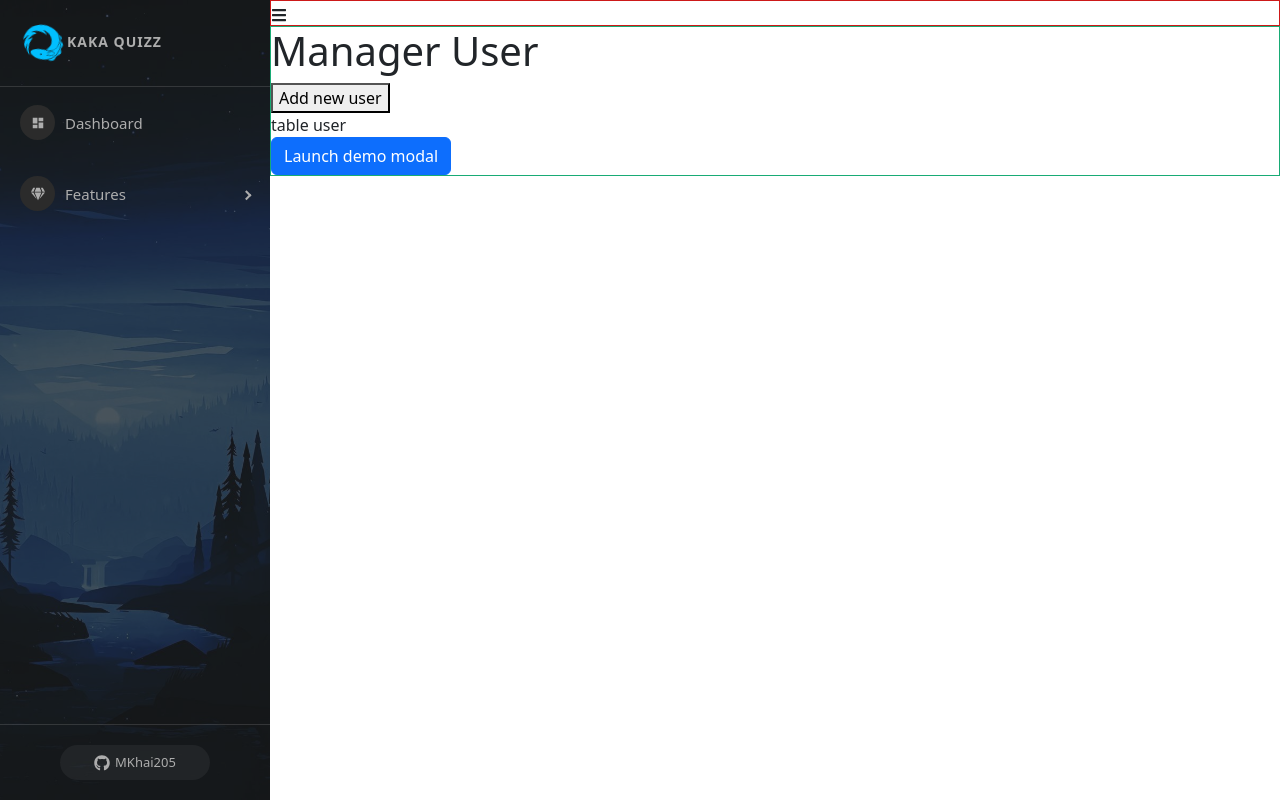
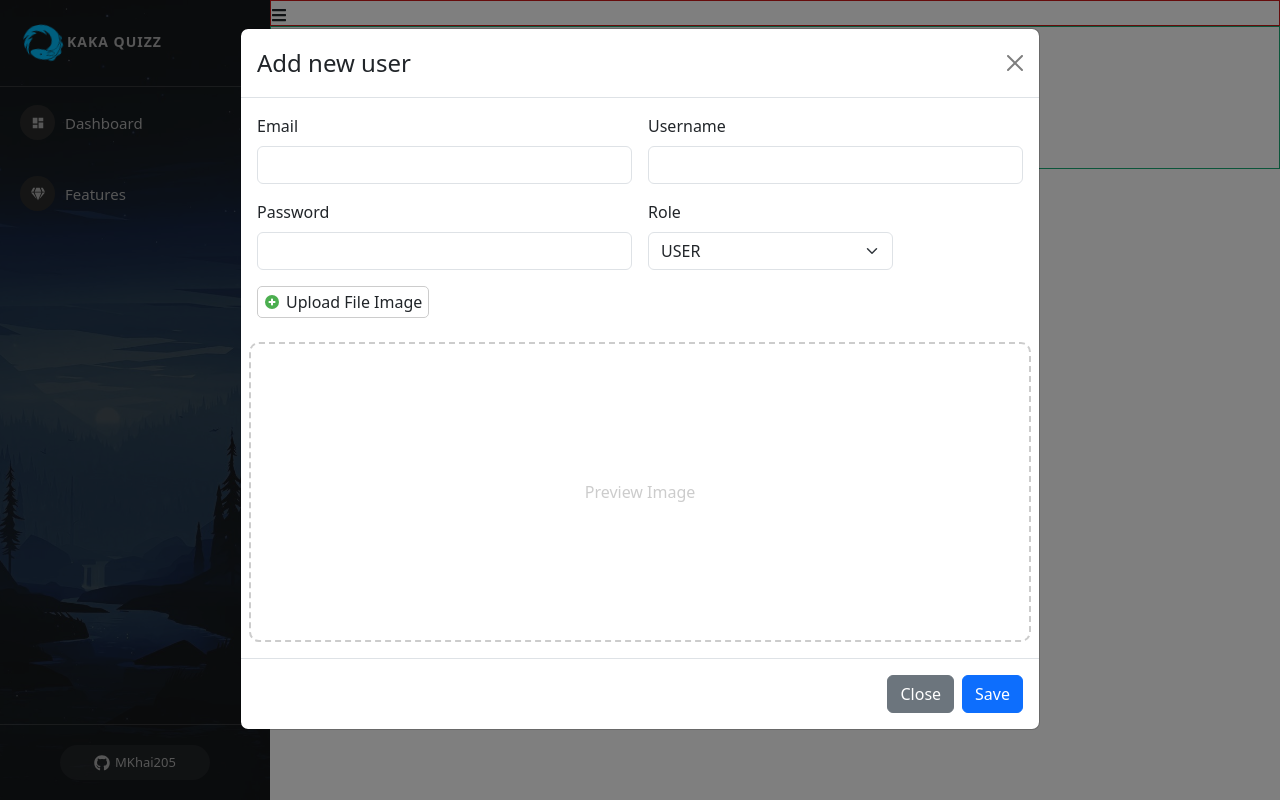
Before and after one commit to Mkhai205/react-hook, a React (Create React App) app: page /admins/manage-user in a window 1280 px wide. Both pictures are taken after a click on the button "Add new user". Built offline with nearby package versions, Linux system fonts and the light colour scheme.

Commit message:
api post form

```diff
--- a/src/components/Admin/Content/ManageUser.js
+++ b/src/components/Admin/Content/ManageUser.js
@@ -1,20 +1,28 @@
 import ModalCreateUser from './ModalCreateUser';
 import './ManageUser.scss';
+import { FcPlus } from 'react-icons/fc';
+const { useState } = require("react");
 
 const ManageUser = (props) => {
+
+    const [showModalCreateUser, setShowModalCreateUser] = useState(false);
+
     return (
         <div className="manager-user-container">
             <div className="manager-user-header">
-                <h1>Manager User</h1>
+                <h1 className='title'>Manager User</h1>
             </div>
             <div className="manager-user-main">
-                <div>
-                    <button>Add new user</button>
+                <div className='btn-create-user'>
+                    <button className='btn btn-primary' onClick={() => setShowModalCreateUser(!showModalCreateUser)}><FcPlus /> Add new user</button>
                 </div>
-                <div>
+                <div className='table-users-container'>
                     table user
                 </div>
-                <ModalCreateUser />
+                <ModalCreateUser
+                show={showModalCreateUser}
+                setShow={setShowModalCreateUser}
+                />
             </div>
         </div>
     );
--- a/src/components/Admin/Content/ManageUser.scss
+++ b/src/components/Admin/Content/ManageUser.scss
@@ -1,6 +1,17 @@
 .manager-user-container {
+    padding: 10px 20px;
     .manager-user-header {
-        .manager-user-main {
+        .title {
+            font-size: 24px;
+            font-weight: 600;
+            margin-bottom: 20px;
+            color: #333;
+        }
+    }
+
+    .manager-user-main {
+        .btn-create-user {
+            margin: 10px 0;
         }
     }
 }
@@ -37,5 +48,4 @@
             transform: scale(1.05);
         }
     }
-
 }
--- a/src/components/Admin/Content/ModalCreateUser.js
+++ b/src/components/Admin/Content/ModalCreateUser.js
@@ -2,12 +2,20 @@ import { useState } from 'react';
 import Button from 'react-bootstrap/Button';
 import Modal from 'react-bootstrap/Modal';
 import { FcPlus } from 'react-icons/fc';
+import axios from 'axios';
 
 const ModalCreateUser = (props) => {
-    const [show, setShow] = useState(false);
+    const { show, setShow } = props;
 
-    const handleClose = () => setShow(false);
-    const handleShow = () => setShow(true);
+    const handleClose = () => {
+        setShow(false)
+        setEmail('');
+        setUsername('');
+        setPassword('');
+        setRole('USER');
+        setImage('');
+        setPreviewImage('');
+    };
 
     const [email, setEmail] = useState('');
     const [username, setUsername] = useState('');
@@ -23,11 +31,29 @@ const ModalCreateUser = (props) => {
         }
     }
 
+    const handleSubmitCreateUser = async () => {
+        // alert('Create user');
+        // validate
+
+        // call api
+        const data = new FormData();
+        data.append('email', email);
+        data.append('username', username);
+        data.append('password', password);
+        data.append('role', role);
+        data.append('userImage', image);
+
+        const res = await axios.post('http://localhost:8081/api/v1/participant', data);
+
+        console.log("🚀 ~ ModalCreateUser.js:41 ~ handleSubmitCreateUser ~ res:", res);
+
+    }
+
     return (
         <>
-            <Button variant="primary" onClick={handleShow}>
+            {/* <Button variant="primary" onClick={handleShow}>
                 Launch demo modal
-            </Button>
+            </Button> */}
 
             <Modal
                 show={show}
@@ -102,7 +128,7 @@ const ModalCreateUser = (props) => {
                     <Button variant="secondary" onClick={handleClose}>
                         Close
                     </Button>
-                    <Button variant="primary" onClick={handleClose}>
+                    <Button variant="primary" onClick={() => handleSubmitCreateUser()}>
                         Save
                     </Button>
                 </Modal.Footer>
```
